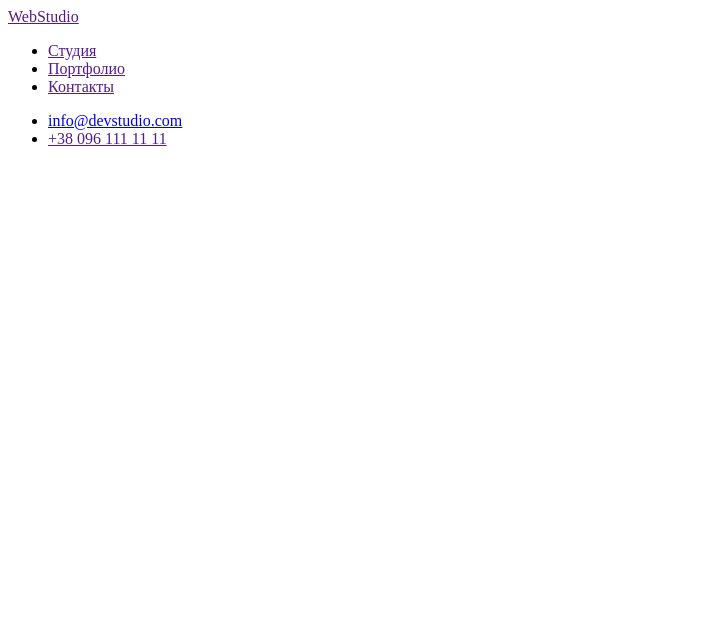
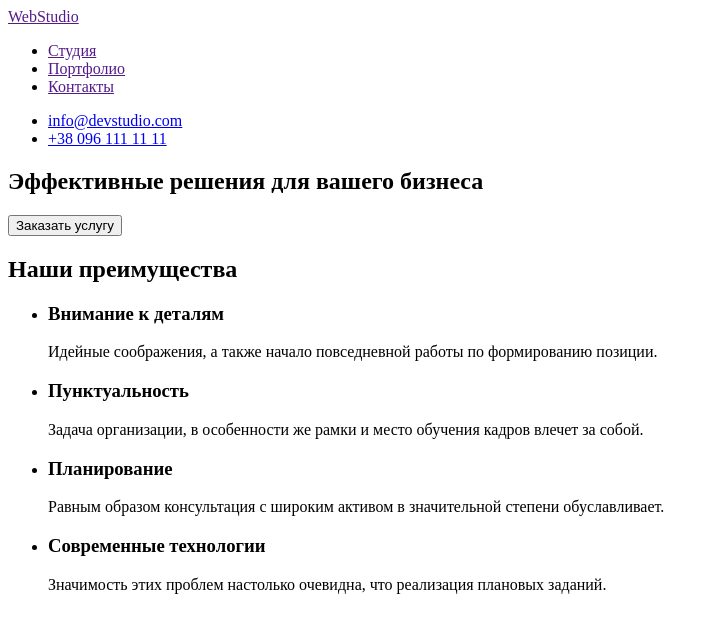
Before and after one commit to YanaPav/goit-markup-hw-01, a plain HTML site: page index.html in a window 1280 px wide. Shown: the whole page, without its empty margins (0-719 px from the left). Drawn offline with Linux system fonts and the light colour scheme.

Commit message:
Add sections

```diff
--- a/index.html
+++ b/index.html
@@ -16,10 +16,45 @@
           <li><a href="">Контакты</a></li>
         </ul>
       </nav>
+
       <ul>
-        <li><a href="#">info@devstudio.com</a></li>
-        <li><a href="">+38 096 111 11 11</a></li>
+        <li><a href="mailto:info@devstudio.com">info@devstudio.com</a></li>
+        <li><a href="tel:+380961111111">+38 096 111 11 11</a></li>
       </ul>
     </header>
+
+    <main>
+      <section>
+        <h1>Эффективные решения для вашего бизнеса</h1>
+        <button type="button">Заказать услугу</button>
+      </section>
+
+      <section>
+        <h2>Наши преимущества</h2>
+        <!-- Заголовок скроем стилями -->
+        <ul>
+          <li>
+            <h3>Внимание к деталям</h3>
+            <p>Идейные соображения, а также начало повседневной работы по формированию позиции.</p>
+          </li>
+          <li>
+            <h3>Пунктуальность</h3>
+            <p>
+              Задача организации, в особенности же рамки и место обучения кадров влечет за собой.
+            </p>
+          </li>
+          <li>
+            <h3>Планирование</h3>
+            <p>
+              Равным образом консультация с широким активом в значительной степени обуславливает.
+            </p>
+          </li>
+          <li>
+            <h3>Современные технологии</h3>
+            <p>Значимость этих проблем настолько очевидна, что реализация плановых заданий.</p>
+          </li>
+        </ul>
+      </section>
+    </main>
   </body>
 </html>
```
